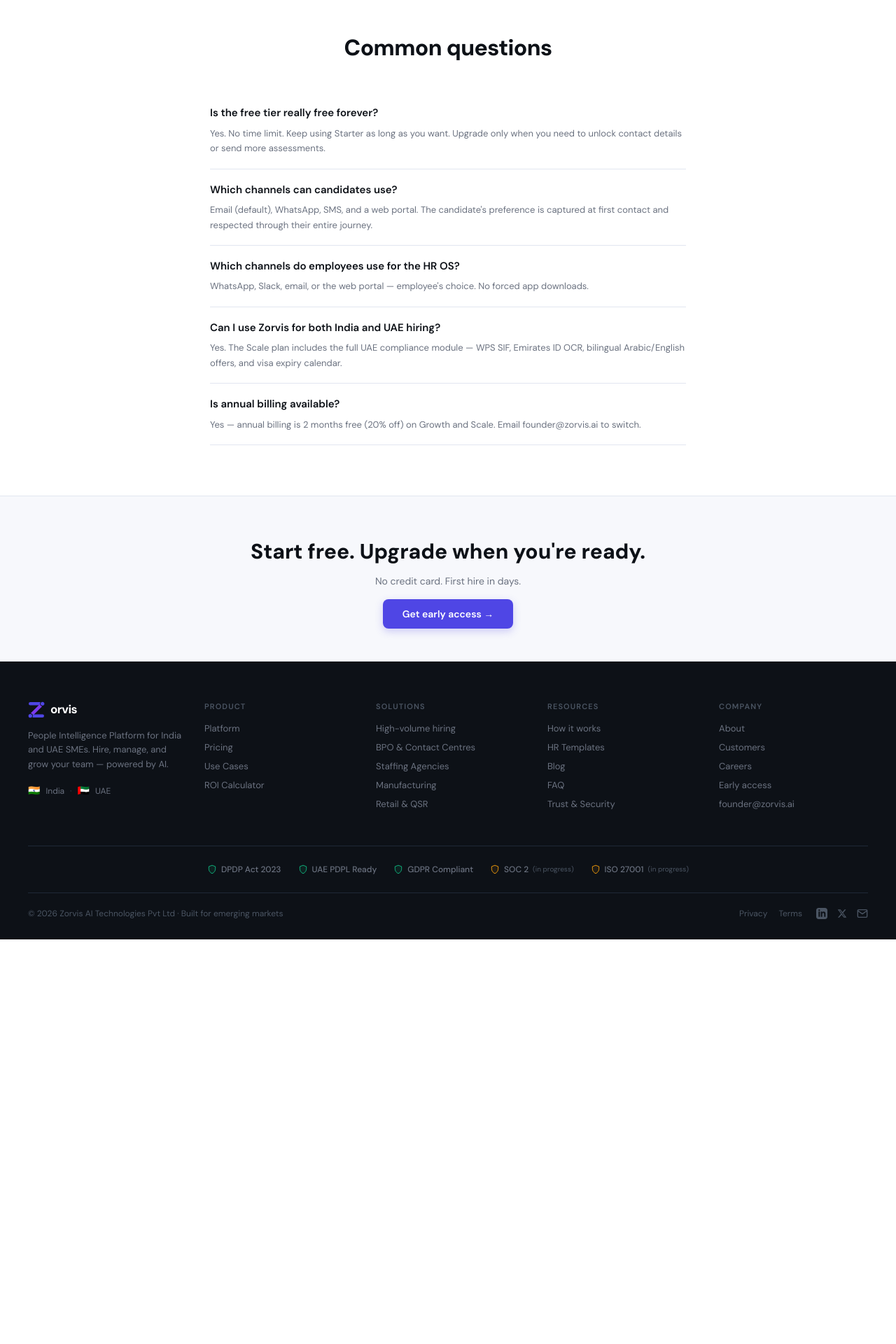
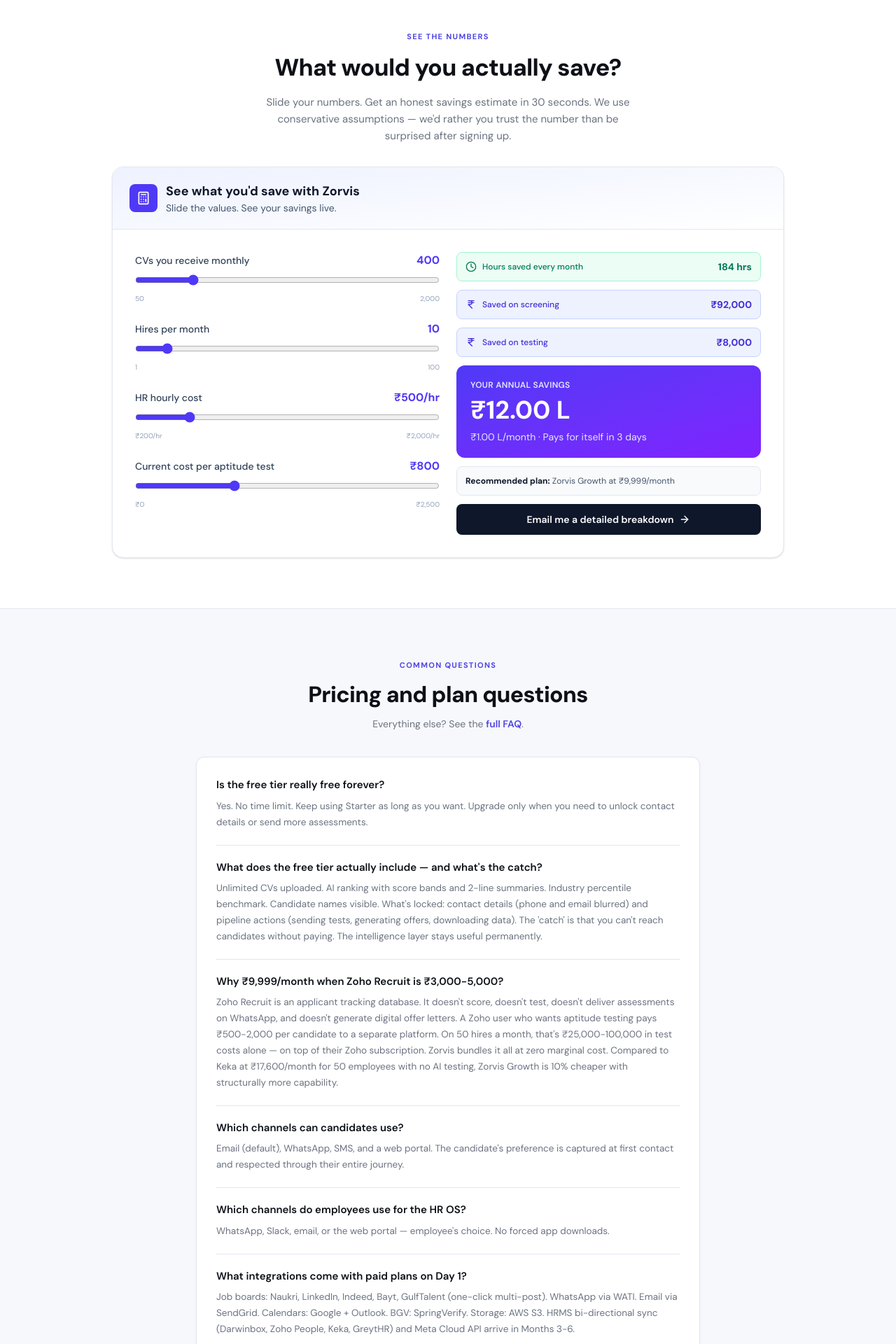
Before and after one commit to zorvis-ai/zorvis-website, a Next.js app: page /pricing in a window 1280 px wide. Shown: the part 1860-3780 px from the top of the page at 70% size. Before the commit the page ends 3202 px from the top, so only its background shows below. Built offline with nearby package versions, Linux system fonts and the light colour scheme.

Commit message:
feat: pricing page — embed ROI calculator + expand FAQ to 10 Qs

```diff
--- a/app/pricing/page.tsx
+++ b/app/pricing/page.tsx
@@ -3,6 +3,7 @@
 import { Nav, Footer, Tag } from "@/components/Nav";
 import { PRICING } from "@/components/brand";
 import Link from "next/link";
+import RoiCalculator from "../components/RoiCalculator";
 
 const COMPARE = [
   { f: "Active jobs",                   s: "3",            g: "Unlimited",    sc: "Unlimited" },
@@ -16,6 +17,50 @@
   { f: "Agency white-label",            s: "—",            g: "—",            sc: "✓" },
   { f: "API access",                    s: "—",            g: "—",            sc: "✓" },
   { f: "Support",                       s: "Email",        g: "Priority",     sc: "SLA + dedicated" },
+];
+
+// Expanded FAQ — your existing 5 + 5 from PRFAQ doc, all pricing/value-relevant
+const FAQS = [
+  {
+    q: "Is the free tier really free forever?",
+    a: "Yes. No time limit. Keep using Starter as long as you want. Upgrade only when you need to unlock contact details or send more assessments.",
+  },
+  {
+    q: "What does the free tier actually include — and what's the catch?",
+    a: "Unlimited CVs uploaded. AI ranking with score bands and 2-line summaries. Industry percentile benchmark. Candidate names visible. What's locked: contact details (phone and email blurred) and pipeline actions (sending tests, generating offers, downloading data). The 'catch' is that you can't reach candidates without paying. The intelligence layer stays useful permanently.",
+  },
+  {
+    q: "Why ₹9,999/month when Zoho Recruit is ₹3,000-5,000?",
+    a: "Zoho Recruit is an applicant tracking database. It doesn't score, doesn't test, doesn't deliver assessments on WhatsApp, and doesn't generate digital offer letters. A Zoho user who wants aptitude testing pays ₹500-2,000 per candidate to a separate platform. On 50 hires a month, that's ₹25,000-100,000 in test costs alone — on top of their Zoho subscription. Zorvis bundles it all at zero marginal cost. Compared to Keka at ₹17,600/month for 50 employees with no AI testing, Zorvis Growth is 10% cheaper with structurally more capability.",
+  },
+  {
+    q: "Which channels can candidates use?",
+    a: "Email (default), WhatsApp, SMS, and a web portal. The candidate's preference is captured at first contact and respected through their entire journey.",
+  },
+  {
+    q: "Which channels do employees use for the HR OS?",
+    a: "WhatsApp, Slack, email, or the web portal — employee's choice. No forced app downloads.",
+  },
+  {
+    q: "What integrations come with paid plans on Day 1?",
+    a: "Job boards: Naukri, LinkedIn, Indeed, Bayt, GulfTalent (one-click multi-post). WhatsApp via WATI. Email via SendGrid. Calendars: Google + Outlook. BGV: SpringVerify. Storage: AWS S3. HRMS bi-directional sync (Darwinbox, Zoho People, Keka, GreytHR) and Meta Cloud API arrive in Months 3-6.",
+  },
+  {
+    q: "Can I use my own offer letter template?",
+    a: "Yes, on Scale and Enterprise. Upload your DOCX with logo and clauses; AI fills candidate data while preserving your formatting. Salary is never auto-filled — always entered manually. 5 India templates and 1 UAE bilingual template are included on every plan.",
+  },
+  {
+    q: "Can I use Zorvis for both India and UAE hiring?",
+    a: "Yes. The Scale plan includes the full UAE compliance module — WPS SIF, Emirates ID OCR, bilingual Arabic/English offers, and visa expiry calendar.",
+  },
+  {
+    q: "How is the free tier not a permanent free CV ranking tool?",
+    a: "Three things prevent it. Contacts are stripped server-side from the API response, so screenshots have no actionable data. New accounts get the same blurred view of the same CVs — there's nothing to gain by gaming. And the more you use the free tier, the more company-specific calibration data you build, which only becomes valuable on the paid pipeline. The architecture, not trust, closes the loop.",
+  },
+  {
+    q: "Is annual billing available?",
+    a: "Yes — annual billing is 2 months free (20% off) on Growth and Scale. Email founder@zorvis.ai to switch.",
+  },
 ];
 
 export default function PricingPage() {
@@ -130,26 +175,55 @@
         </div>
       </section>
 
-      {/* FAQ */}
+      {/* ROI CALCULATOR — NEW */}
       <section style={{ padding: "72px 32px", background: "#FFFFFF" }}>
-        <div style={{ maxWidth: 680, margin: "0 auto" }}>
-          <h2 style={{ fontSize: "clamp(22px,4vw,32px)", fontWeight: 800, letterSpacing: "-0.02em", textAlign: "center", margin: "0 0 40px", color: "#0D1117" }}>Common questions</h2>
-          {[
-            { q: "Is the free tier really free forever?", a: "Yes. No time limit. Keep using Starter as long as you want. Upgrade only when you need to unlock contact details or send more assessments." },
-            { q: "Which channels can candidates use?", a: "Email (default), WhatsApp, SMS, and a web portal. The candidate's preference is captured at first contact and respected through their entire journey." },
-            { q: "Which channels do employees use for the HR OS?", a: "WhatsApp, Slack, email, or the web portal — employee's choice. No forced app downloads." },
-            { q: "Can I use Zorvis for both India and UAE hiring?", a: "Yes. The Scale plan includes the full UAE compliance module — WPS SIF, Emirates ID OCR, bilingual Arabic/English offers, and visa expiry calendar." },
-            { q: "Is annual billing available?", a: "Yes — annual billing is 2 months free (20% off) on Growth and Scale. Email founder@zorvis.ai to switch." },
-          ].map(faq => (
-            <div key={faq.q} style={{ borderBottom: "1px solid #E2E6F0", padding: "18px 0" }}>
-              <div style={{ fontSize: 15, fontWeight: 600, color: "#0D1117", marginBottom: 7 }}>{faq.q}</div>
-              <div style={{ fontSize: 13, color: "#6B7280", lineHeight: 1.65 }}>{faq.a}</div>
-            </div>
-          ))}
+        <div style={{ maxWidth: 960, margin: "0 auto" }}>
+          <div style={{ textAlign: "center", marginBottom: 32 }}>
+            <Tag>SEE THE NUMBERS</Tag>
+            <h2 style={{ fontSize: "clamp(22px,4vw,34px)", fontWeight: 800, letterSpacing: "-0.02em", margin: "0 0 12px", color: "#0D1117" }}>
+              What would you actually save?
+            </h2>
+            <p style={{ fontSize: 15, color: "#6B7280", maxWidth: 520, margin: "0 auto", lineHeight: 1.6 }}>
+              Slide your numbers. Get an honest savings estimate in 30 seconds. We use conservative assumptions —
+              we'd rather you trust the number than be surprised after signing up.
+            </p>
+          </div>
+          <RoiCalculator />
         </div>
       </section>
 
-      <section style={{ background: "#F7F8FC", borderTop: "1px solid #E2E6F0", padding: "56px 32px", textAlign: "center" }}>
+      {/* FAQ — EXPANDED */}
+      <section style={{ padding: "72px 32px", background: "#F7F8FC", borderTop: "1px solid #E2E6F0" }}>
+        <div style={{ maxWidth: 720, margin: "0 auto" }}>
+          <div style={{ textAlign: "center", marginBottom: 36 }}>
+            <Tag>COMMON QUESTIONS</Tag>
+            <h2 style={{ fontSize: "clamp(22px,4vw,32px)", fontWeight: 800, letterSpacing: "-0.02em", margin: "0 0 8px", color: "#0D1117" }}>
+              Pricing and plan questions
+            </h2>
+            <p style={{ fontSize: 14, color: "#6B7280" }}>
+              Everything else? See the <Link href="/faq" style={{ color: "#4F46E5", textDecoration: "none", fontWeight: 600 }}>full FAQ</Link>.
+            </p>
+          </div>
+
+          <div style={{ background: "#FFFFFF", border: "1px solid #E2E6F0", borderRadius: 12, padding: "8px 28px", boxShadow: "0 1px 4px rgba(0,0,0,0.04)" }}>
+            {FAQS.map((faq, i) => (
+              <div
+                key={faq.q}
+                style={{
+                  borderBottom: i < FAQS.length - 1 ? "1px solid #E2E6F0" : "none",
+                  padding: "20px 0",
+                }}
+              >
+                <div style={{ fontSize: 15, fontWeight: 600, color: "#0D1117", marginBottom: 8 }}>{faq.q}</div>
+                <div style={{ fontSize: 13.5, color: "#6B7280", lineHeight: 1.7 }}>{faq.a}</div>
+              </div>
+            ))}
+          </div>
+        </div>
+      </section>
+
+      {/* FINAL CTA */}
+      <section style={{ background: "#FFFFFF", borderTop: "1px solid #E2E6F0", padding: "56px 32px", textAlign: "center" }}>
         <h2 style={{ fontSize: "clamp(20px,3vw,30px)", fontWeight: 800, margin: "0 0 10px", color: "#0D1117" }}>Start free. Upgrade when you're ready.</h2>
         <p style={{ color: "#6B7280", marginBottom: 24, fontSize: 14 }}>No credit card. First hire in days.</p>
         <Link href="/waitlist" style={{ background: "#4F46E5", color: "#FFFFFF", fontSize: 14, fontWeight: 600, padding: "12px 28px", borderRadius: 8, textDecoration: "none", boxShadow: "0 4px 12px rgba(79,70,229,0.25)" }}>Get early access →</Link>
```
